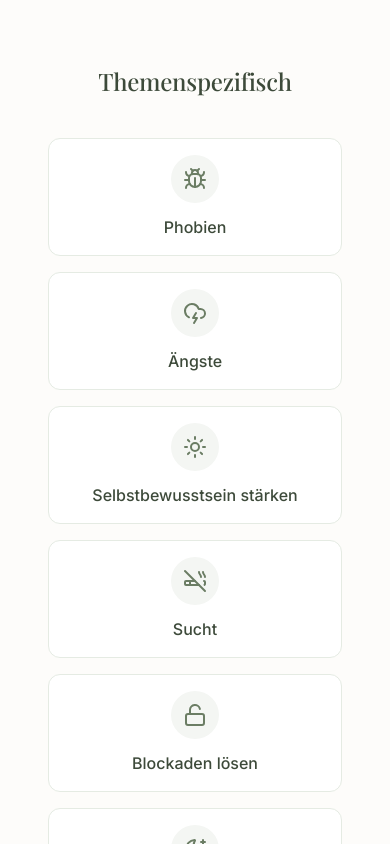
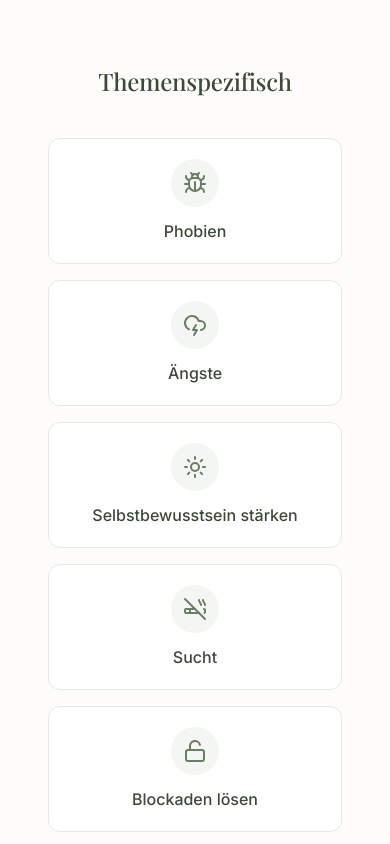
Before and after one commit to Palaciosdroid/palcomm, a Next.js app: page / in a window 390 px wide. Shown: the part 5980-6824 px from the top of the page. Built offline with nearby package versions, Linux system fonts and the light colour scheme; no server answers; a web font is replaced by a local one.

Commit message:
fix: Use 1 column for topic cards on mobile, 2 on sm, 3 on md

```diff
--- a/src/components/sections/TherapySection.tsx
+++ b/src/components/sections/TherapySection.tsx
@@ -124,7 +124,7 @@ export default function TherapySection() {
               viewport={{ once: true }}
               transition={{ duration: 0.4, delay: index * 0.05 }}
               whileHover={{ y: -4 }}
-              className="flex flex-col items-center gap-3 p-4 min-[400px]:p-5 bg-white rounded-xl border border-sage-200 hover:border-brand hover:shadow-soft transition-all duration-300 cursor-pointer group w-full min-[400px]:w-[calc(50%-0.5rem)] sm:w-[calc(33.333%-0.75rem)] overflow-hidden"
+              className="flex flex-col items-center gap-3 p-5 bg-white rounded-xl border border-sage-200 hover:border-brand hover:shadow-soft transition-all duration-300 cursor-pointer group w-full sm:w-[calc(50%-0.5rem)] md:w-[calc(33.333%-0.75rem)]"
               onClick={() => setExpandedTopic(prev => prev === topic.id ? null : topic.id)}
             >
               <div className="w-12 h-12 rounded-full bg-sage-100 group-hover:bg-brand/10 flex items-center justify-center text-sage-600 group-hover:text-brand transition-colors duration-300">
```
